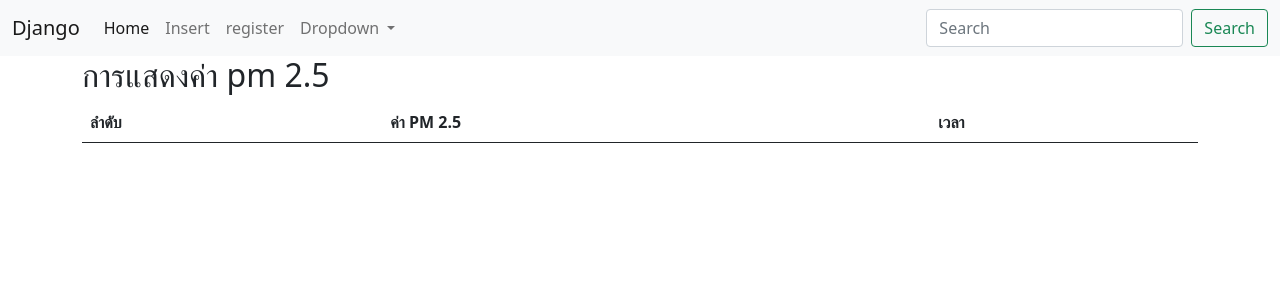
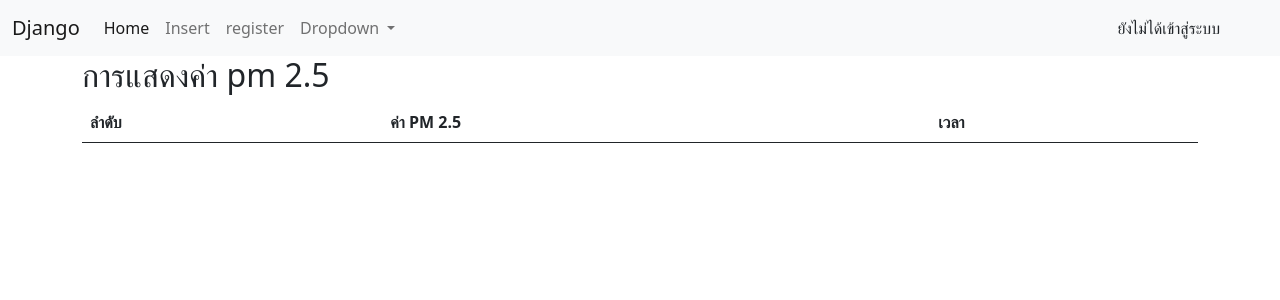
Before and after one commit to Mad-Jelly/Django, a Django app: page /page1/ in a window 1280 px wide. Shown: the top 300 px of the page. Run offline with Django 4.2, Linux system fonts and the light colour scheme; lists and menus that the app fills with data are empty; some libraries are stand-ins or nearby versions.

Commit message:
เพิ่มการเช็คสถานะล็อคอิน

```diff
--- a/django/blogs/views.py
+++ b/django/blogs/views.py
@@ -122,7 +122,7 @@ def login(request):
   #login
     if user is not None :
       auth.login(request,user)
-      return redirect('/register')
+      return redirect('/insert')
     else :
       messages.info(request,'Username หรือ Password ไม่ถูกต้อง')
     return redirect('/login')
--- a/django/templates/layout.html
+++ b/django/templates/layout.html
@@ -38,9 +38,16 @@
                 </ul>
               </li>
             </ul>
-            <form class="d-flex">
-              <input class="form-control me-2" type="search" placeholder="Search" aria-label="Search">
-              <button class="btn btn-outline-success" type="submit">Search</button>
+
+            <form class="d-flex pe-lg-5">
+
+              {% if user.is_authenticated %}
+
+                 {{user.first_name}}
+
+              {% else %}
+                ยังไม่ได้เข้าสู่ระบบ
+              {% endif %}
             </form>
           </div>
         </div>
```
